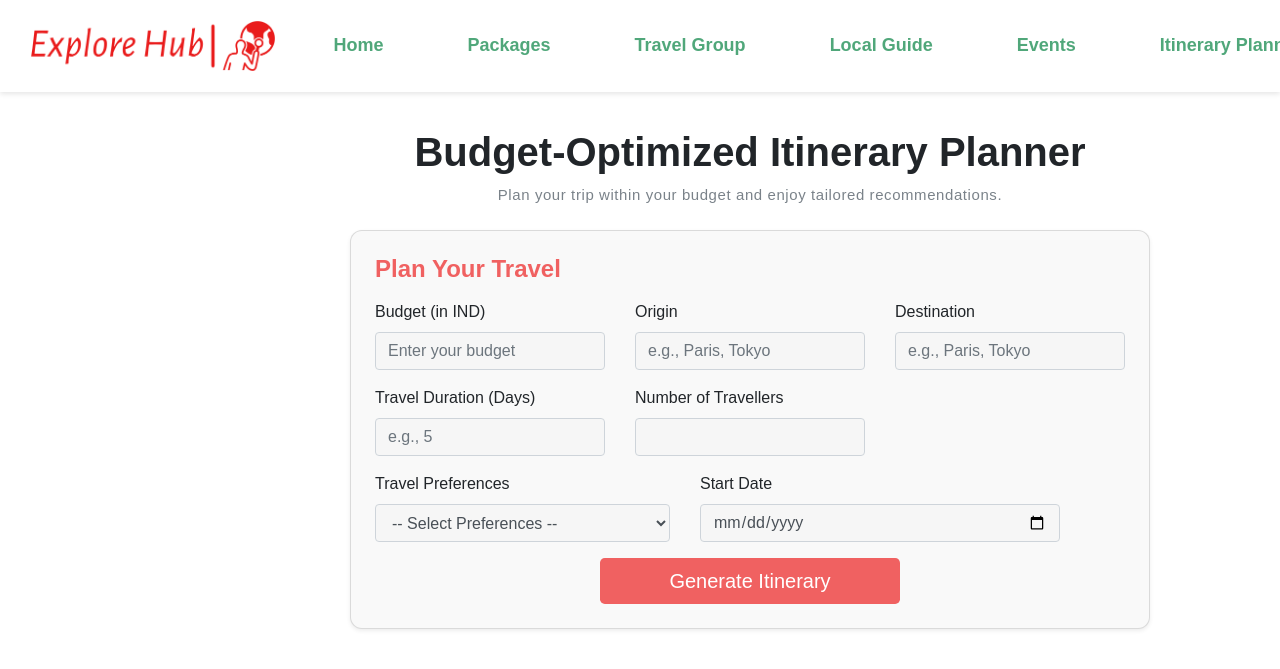
After one commit to kiran-kurian/Explore_Hub, a Django app: page /itinerary-planner/ in a window 1280 px wide. The commit adds this page. Shown: the top 669 px of the page. Run offline with Django 5.2, Linux system fonts and the light colour scheme; some libraries are stand-ins or nearby versions.

Commit message:
itinerary planner implementation started

```diff
--- a/Explore_Hub/Explore_Hub/settings.py
+++ b/Explore_Hub/Explore_Hub/settings.py
@@ -25,6 +25,11 @@ RAZORPAY_KEY_SECRET = os.environ.get('RAZORPAY_KEY_SECRET')
 
 SECURE_REFERRER_POLICY = 'no-referrer-when-downgrade'
 SECURE_CROSS_ORIGIN_OPENER_POLICY = "same-origin-allow-popups"
+
+AMADEUS_CLIENT_ID = os.environ.get('AMADEUS_KEY_ID')
+AMADEUS_CLIENT_SECRET = os.environ.get('AMADEUS_SECRET_KEY')
+
+OPENCAGE_API_KEY = os.environ.get('OPENCAGE_API_KEY')
 
 
 # Build paths inside the project like this: BASE_DIR / 'subdir'.
--- a/Explore_Hub/explore_app/urls.py
+++ b/Explore_Hub/explore_app/urls.py
@@ -92,6 +92,7 @@ urlpatterns = [
     path('cancel_guide_booking/<int:booking_id>/', cancel_guide_booking, name='cancel_guide_booking'),
     path('my_booking/guide/details/<int:booking_id>',guide_booking_detail, name='guide_booking_detail'),
     path('guide/update_profile/', update_guide_profile, name='update_guide_profile'),
+    path('itinerary-planner/', itinerary_planner, name='itinerary_planner'),
 ]
 if settings.DEBUG:
     urlpatterns += static(settings.MEDIA_URL, document_root=settings.MEDIA_ROOT)
--- a/Explore_Hub/explore_app/views.py
+++ b/Explore_Hub/explore_app/views.py
@@ -31,6 +31,8 @@ from reportlab.pdfgen import canvas
 from io import BytesIO
 import base64
 from django.utils import timezone
+import requests
+from opencage.geocoder import OpenCageGeocode
 
 # Create your views here.
 
@@ -1575,3 +1577,163 @@ def update_guide_profile(request):
 
         return render(request, 'guide_update_profile.html', {'guide': guide})
     return redirect('login')
+
+def itinerary_planner(request):
+    if request.method == 'POST':
+        # Collect user inputs
+        budget = request.POST.get('budget')
+        origin = request.POST.get('origin')
+        destination = request.POST.get('destination')
+        duration = int(request.POST.get('duration'))
+        preferences = request.POST.get('preferences')
+        start_date = request.POST.get('start_date')
+        no_of_people = request.POST.get('no_of_people')
+
+        start_date_obj = datetime.strptime(start_date, "%Y-%m-%d").date()
+        end_date = start_date_obj + timedelta(days=duration)
+
+        flights = search_flights(origin, destination, start_date, end_date)
+        hotels = search_hotels(destination)
+        activities = search_activities(destination)
+
+        print(flights, hotels, activities)
+
+        # Mock itinerary data
+        planned_itinerary = {
+            "destination": destination,
+            "start_date": start_date,
+            "end_date": end_date.isoformat(),
+            "budget": budget,
+            "preferences": preferences,
+            "details": [
+                {"day": 1, "activity": "Arrival and local sightseeing."},
+                {"day": 2, "activity": f"Explore {preferences.capitalize()} spots in {destination}."},
+                {"day": duration, "activity": "Departure and farewell activities."},
+            ],
+        }
+
+        # Pass data to the same template
+        return render(request, 'itinerary_planner.html', {'itinerary': planned_itinerary})
+    return render(request, 'itinerary_planner.html')
+
+def get_amadeus_access_token():
+    url = "https://test.api.amadeus.com/v1/security/oauth2/token"
+    client_id = settings.AMADEUS_CLIENT_ID
+    client_secret = settings.AMADEUS_CLIENT_SECRET
+
+    payload = {
+        'grant_type': 'client_credentials',
+        'client_id': client_id,
+        'client_secret': client_secret
+    }
+
+    response = requests.post(url, data=payload)
+
+    if response.status_code == 200:
+        return response.json()['access_token']
+    else:
+        raise Exception('Failed to get Amadeus access token')
+
+def get_city_code(city_name):
+    access_token = get_amadeus_access_token()  # Ensure your token generation function works
+    url = "https://test.api.amadeus.com/v1/reference-data/locations"
+
+    headers = {
+        "Authorization": f"Bearer {access_token}"
+    }
+
+    params = {
+        "keyword": city_name,  # The city name provided by the user
+        "subType": "CITY"  # We want city codes specifically
+    }
+
+    response = requests.get(url, headers=headers, params=params)
+
+    if response.status_code == 200:
+        data = response.json()
+        # Extract the city code from the response
+        if "data" in data and len(data["data"]) > 0:
+            return data["data"][0]["iataCode"]  # The first result's IATA code
+        else:
+            raise Exception("City not found. Please check the input.")
+    else:
+        raise Exception(f"Error fetching city code: {response.json()}")
+
+
+def search_flights(origin, destination, departure_date, return_date=None):
+    access_token = get_amadeus_access_token()
+    url = f"https://test.api.amadeus.com/v2/shopping/flight-offers"
+
+    headers = {
+        "Authorization": f"Bearer {access_token}"
+    }
+
+    params = {
+        "originLocationCode": get_city_code(origin),
+        "destinationLocationCode": get_city_code(destination),
+        "departureDate": departure_date,
+        "returnDate": return_date if return_date else None,
+        "adults": 1
+    }
+
+    response = requests.get(url, headers=headers, params=params)
+
+    if response.status_code == 200:
+        return response.json()
+    else:
+        raise Exception("Error fetching flight data")
+
+def search_hotels(city_code):
+    access_token = get_amadeus_access_token()
+    url = f"https://test.api.amadeus.com/v1/reference-data/locations/hotels/by-city"
+
+    headers = {
+        "Authorization": f"Bearer {access_token}"
+    }
+
+    params = {
+        "cityCode": get_city_code(city_code),
+    }
+
+    response = requests.get(url, headers=headers, params=params)
+
+    print("Response Status Code:", response.status_code)
+    print("Response Data:", response.json())
+
+    if response.status_code == 200:
+        return response.json()
+    else:
+        raise Exception("Error fetching hotel data")
+
+def get_lat_long(location):
+    geocoder = OpenCageGeocode(settings.OPENCAGE_API_KEY)
+    result = geocoder.geocode(location)
+
+    if result and len(result):
+        latitude = result[0]['geometry']['lat']
+        longitude = result[0]['geometry']['lng']
+        return latitude, longitude
+    else:
+        raise Exception(f"Could not find location: {location}")
+
+def search_activities(location):
+    access_token = get_amadeus_access_token()
+    url = f"https://test.api.amadeus.com/v1/shopping/activities"
+
+    headers = {
+        "Authorization": f"Bearer {access_token}"
+    }
+
+    latitude, longitude = get_lat_long(location)
+
+    params = {
+        "latitude": latitude,
+        "longitude": longitude
+    }
+
+    response = requests.get(url, headers=headers, params=params)
+
+    if response.status_code == 200:
+        return response.json()
+    else:
+        raise Exception("Error fetching activities data")
--- a/Explore_Hub/templates/index.html
+++ b/Explore_Hub/templates/index.html
@@ -44,7 +44,7 @@
 
             <div class="carousel-item">
                 <div class="carousel-caption d-md-block">
-                    <h1 class="carousel-title typing-animation">Discover Expert-Led Journeys –<br> Connect to Plan Your Perfect Adventure</h1>
+                    <h1 class="carousel-title typing-animation">Discover Experts –<br> Plan Your Perfect Adventure</h1>
                     <button class="book-package">
                         <a href="{% url 'local_guide_list' %}" class="package-book">
                             Book your guide
--- /dev/null
+++ b/Explore_Hub/templates/itinerary_planner.html
@@ -0,0 +1,124 @@
+{% extends 'layout_main.html' %}
+
+{% block content %}
+<div class="container1 mt-5">
+    <div class="text-center mb-4">
+        <h1 class="display5 fw-bold">Budget-Optimized Itinerary Planner</h1>
+        <p class="text-muted">Plan your trip within your budget and enjoy tailored recommendations.</p>
+    </div>
+
+    <div class="card shadow-sm p-4 mb-5">
+        <h4 class="card-title mb-3 text-primary">Plan Your Travel</h4>
+        <form method="post" action="{% url 'itinerary_planner' %}">
+            {% csrf_token %}
+            <div class="row">
+                <div class="col-md-4 mb-3">
+                    <label for="budget" class="form-label fw-bold">Budget (in IND)</label>
+                    <input type="number" name="budget" id="budget" class="form-control" placeholder="Enter your budget" required>
+                </div>
+
+                <div class="col-md-4 mb-3">
+                    <label for="origin" class="form-label fw-bold">Origin</label>
+                    <input type="text" name="origin" id="origin" class="form-control" placeholder="e.g., Paris, Tokyo" required>
+                </div>
+
+                <div class="col-md-4 mb-3">
+                    <label for="destination" class="form-label fw-bold">Destination</label>
+                    <input type="text" name="destination" id="destination" class="form-control" placeholder="e.g., Paris, Tokyo" required>
+                </div>
+
+                <div class="col-md-4 mb-3">
+                    <label for="duration" class="form-label fw-bold">Travel Duration (Days)</label>
+                    <input type="number" name="duration" id="duration" class="form-control" placeholder="e.g., 5" required>
+                </div>
+
+                <div class="col-md-4 mb-3">
+                    <label for="no_of_people" class="form-label fw-bold">Number of Travellers</label>
+                    <input type="number" name="no_of_people" id="no_of_people" class="form-control" placeholder="" required>
+                </div>
+            </div>
+
+            <div class="row">
+                <div class="col-md-5 mb-3">
+                    <label for="preferences" class="form-label fw-bold">Travel Preferences</label>
+                    <select name="preferences" id="preferences" class="form-control" required>
+                        <option value="" selected disabled>-- Select Preferences --</option>
+                        <option value="beach">Beach</option>
+                        <option value="adventure">Adventure</option>
+                        <option value="cultural">Cultural</option>
+                        <option value="nature">Nature</option>
+                    </select>
+                </div>
+
+                <div class="col-md-6 mb-3">
+                    <label for="start_date" class="form-label fw-bold">Start Date</label>
+                    <input type="date" name="start_date" id="start_date" class="form-control" required>
+                </div>
+            </div>
+
+            <div class="text-center">
+                <button type="submit" class="btn btn-primary1 btn-lg px-5">Generate Itinerary</button>
+            </div>
+        </form>
+    </div>
+
+    <div id="itinerary-results" class="d-none card shadow-sm p-4">
+        <h4 class="card-title mb-3 text-success">Optimized Itinerary</h4>
+        <div id="itinerary-content">
+            <p class="text-muted">Your planned itinerary will appear here after submission.</p>
+        </div>
+    </div>
+</div>
+
+{% if itinerary %}
+    <div id="itinerary-results" class="card shadow-sm p-4">
+        <h4 class="card-title mb-3 text-success">Optimized Itinerary</h4>
+        <h5 class="mt-2 text-primary">Destination: {{ itinerary.destination }}</h5>
+        <p><strong>Travel Dates:</strong> {{ itinerary.start_date }} to {{ itinerary.end_date }}</p>
+        <p><strong>Total Budget:</strong> ₹{{ itinerary.budget }}</p>
+        <p><strong>Preferences:</strong> {{ itinerary.preferences|title }}</p>
+
+        <h5 class="mt-4 text-success">Daily Activities:</h5>
+        <ul class="list-group">
+            {% for day in itinerary.details %}
+            <li class="list-group-item">
+                <strong>Day {{ day.day }}:</strong> {{ day.activity }}
+            </li>
+            {% endfor %}
+        </ul>
+    </div>
+    {% else %}
+    <div id="itinerary-results" class="d-none"></div>
+    {% endif %}
+
+<style>
+    .container1 {
+        max-width: 800px;
+        margin-top: 180px;
+        padding-top: 80px;
+        margin-left: 350px;
+    }
+
+    .card {
+        border-radius: 12px;
+        background-color: #f9f9f9;
+    }
+
+    .card-title {
+        font-weight: 600;
+    }
+
+    .btn-primary1 {
+        background-color: #f06161;
+        border: none;
+        width: 300px;
+        color: white;
+    }
+
+    .btn-primary1:hover {
+        background-color: #e91b1b;
+        color: white;
+    }
+</style>
+
+{% endblock %}
--- a/Explore_Hub/templates/layout_main.html
+++ b/Explore_Hub/templates/layout_main.html
@@ -52,7 +52,7 @@
                         <a class="nav-link" href="#events">Events</a>
                     </li>
                     <li class="nav-item">
-                        <a class="nav-link" href="#itinerary">Itinerary Planner</a>
+                        <a class="nav-link" href="{% url 'itinerary_planner' %}">Itinerary Planner</a>
                     </li>
                     {% if user.is_authenticated %}
                     <li class="nav-item dropdown">
```
